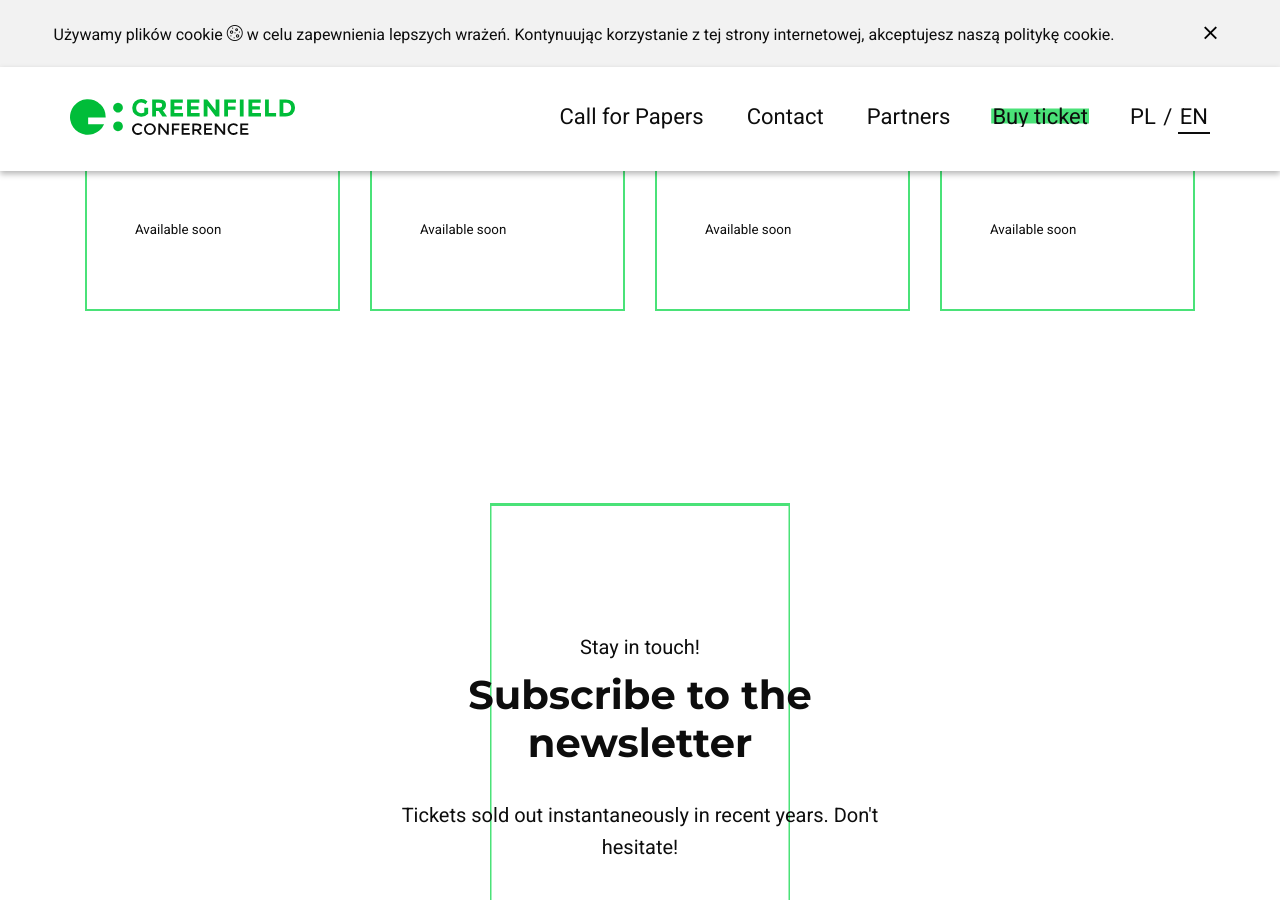
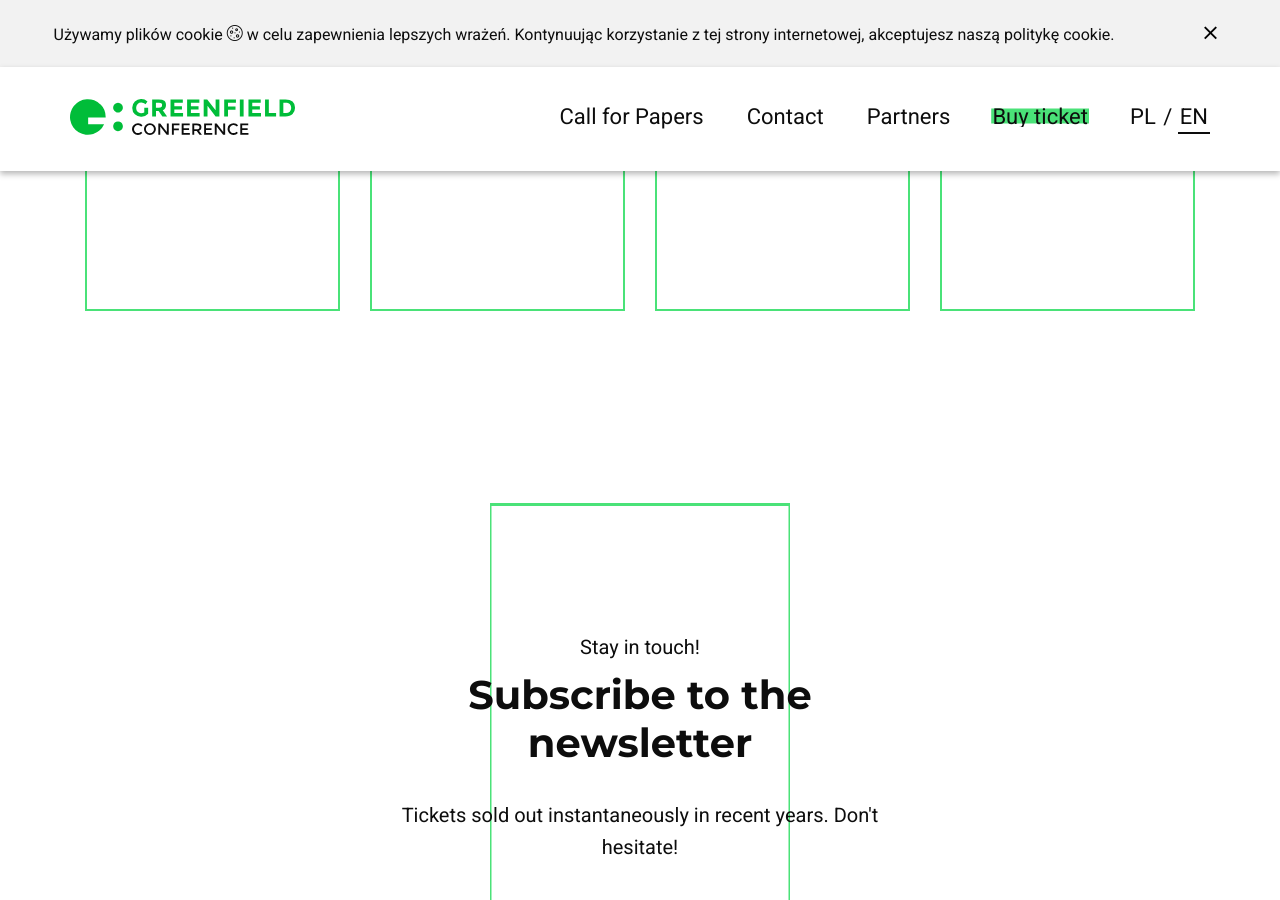
Before and after one commit to freud/GreenfieldConf, a Jekyll site: the page built from pages/index.html, in a window 1280 px wide and 900 px high, scrolled down 4273 px. Built offline with Jekyll 4.4.1, drawn with Linux system fonts in a browser that asks for light colours; some web fonts are replaced.

Commit message:
Remove helpless small information under the tickets

```diff
--- a/_data/tickets.yml
+++ b/_data/tickets.yml
@@ -6,7 +6,6 @@ pl:
         - 'Fajny welcome pack'
         - 'Wstęp na After Party'
     price: '99 PLN'
-    info: 'Wkrótce dostępne'
     button: true
 
   - name: 'Early bird'
@@ -16,7 +15,6 @@ pl:
         - 'Fajny Welcome pack'
         - 'Wstęp na After Party'
     price: '149 PLN'
-    info: 'Wkrótce dostępne'
     button: false
 
   - name: 'Regular'
@@ -26,7 +24,6 @@ pl:
         - 'Fajny Welcome pack'
         - 'Wstęp na After Party'
     price: '199 PLN'
-    info: 'Wkrótce dostępne'
     button: false
 
   - name: 'VIP'
@@ -37,7 +34,6 @@ pl:
         - 'Wstęp na After Party'
         - 'Przybajerzona plakietka'
     price: '299 PLN'
-    info: 'Wkrótce dostępne'
     button: true
 en:
   - name: 'Blind bird'
@@ -47,7 +43,6 @@ en:
         - 'Cool welcome pack'
         - 'Admission to the after party'
     price: '99 PLN'
-    info: 'Available soon'
     button: true
 
   - name: 'Early bird'
@@ -57,7 +52,6 @@ en:
         - 'Cool Welcome Pack'
         - 'Admission to the after party'
     price: '149 PLN'
-    info: 'Available soon'
     button: false
 
   - name: 'Regular'
@@ -67,7 +61,6 @@ en:
         - 'Cool welcome pack'
         - 'Admission to the after party'
     price: '199 PLN'
-    info: 'Available soon'
     button: false
 
   - name: 'VIP'
@@ -78,5 +71,4 @@ en:
         - 'Admission to the after party'
         - 'Funky badge'
     price: '299 PLN'
-    info: 'Available soon'
     button: true
--- a/_includes/index.html
+++ b/_includes/index.html
@@ -266,14 +266,9 @@
                             {{ include.t.tickets_section_buy_btn_text }}
                         </a>
                     {% endif %}
-
-                    <small class="mt-auto">
-                        {{ ticket.info }}
-                    </small>
                     </div>
                 </div>
         </div>
-
         {% endfor %}
         </div>
         <div class="swiper-pagination"></div>
```
